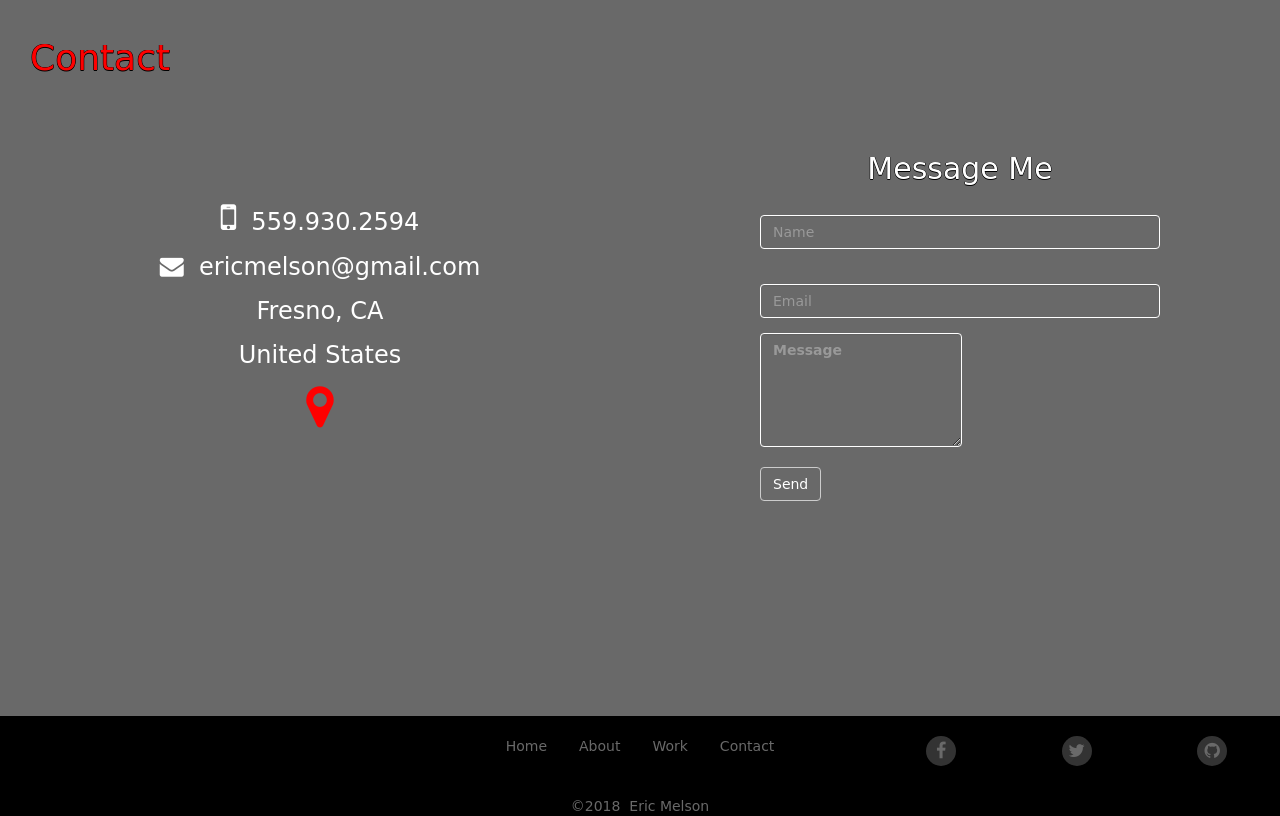
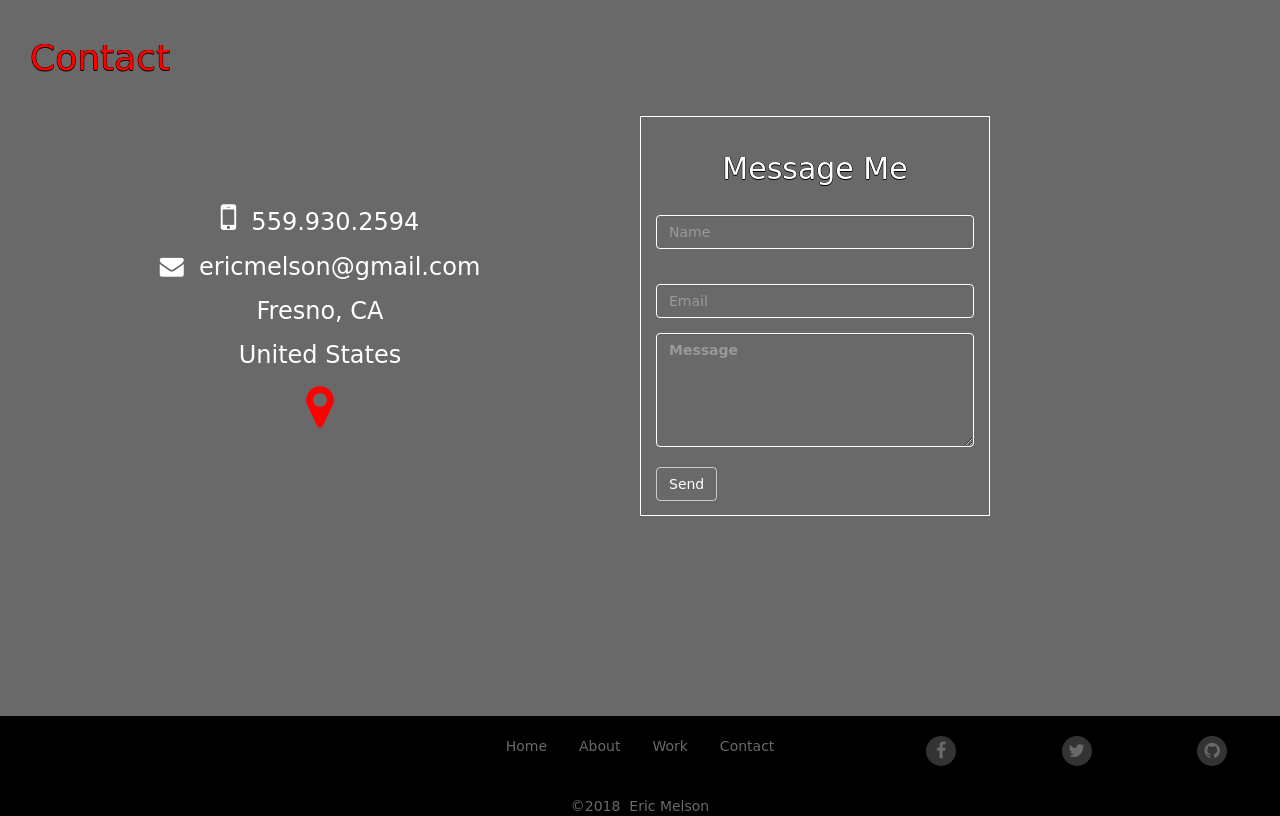
Before and after one commit to emelson/ericmelson, a plain HTML site: page index.html in a window 1280 px wide. Shown: the part 2920-3736 px from the top of the page. Drawn offline with nearby package versions, Linux system fonts and the light colour scheme; a web font is replaced by a local one.

Commit message:
Added a cleaner form.

```diff
--- a/css/styles.css
+++ b/css/styles.css
@@ -158,13 +158,15 @@ box-shadow: 0 4px 8px 0 rgba(0, 0, 0, 0.2), 0 4px 16px 0 rgba(0, 0, 0, 0.2);
 }
 
 form {
-  height: auto;
-  width: 400px;
+
 }
 
 .form-flex {
   display: flex;
   height: 400px;
+  width: 350px;
+  border: 1px solid #fff;
+  padding: 15px;
   justify-content: center;
   align-items: center;
 }
@@ -177,7 +179,6 @@ form {
 .btn-default {
   background-color: transparent;
   color: #fff;
-  border: 1 px solid #fff;
 }
 /* contact form styles end */
 
--- a/index.html
+++ b/index.html
@@ -179,7 +179,7 @@
           </div>
           <div class="form-group">
             <label for="exampleTextArea1">
-              <textarea class="form-control" rows="5" placeholder="Message"></textarea>
+              <textarea class="form-control" rows="5" cols="100" placeholder="Message"></textarea>
             </label>
           </div>
           <button type="submit" class="btn btn-default">Send</button>
```
